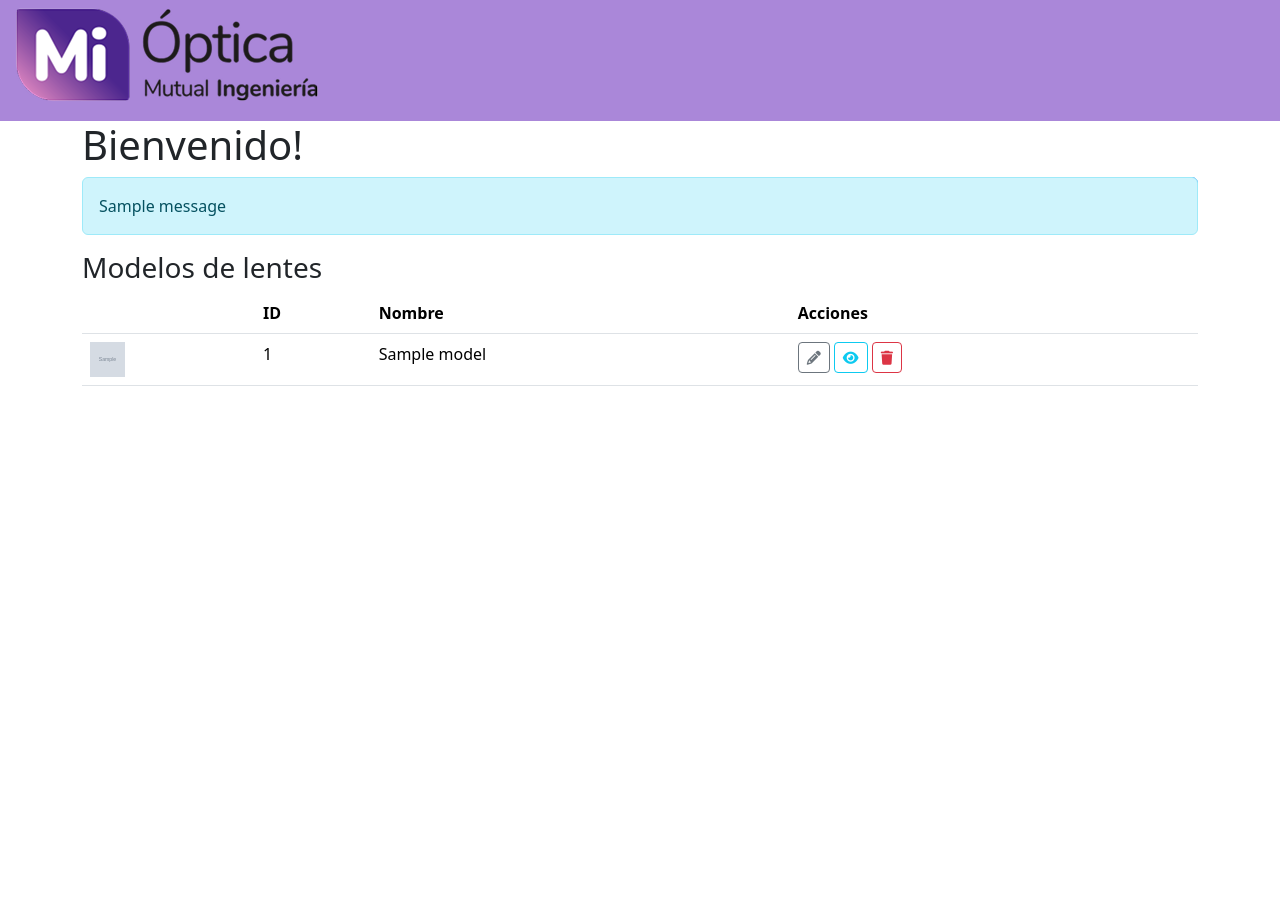
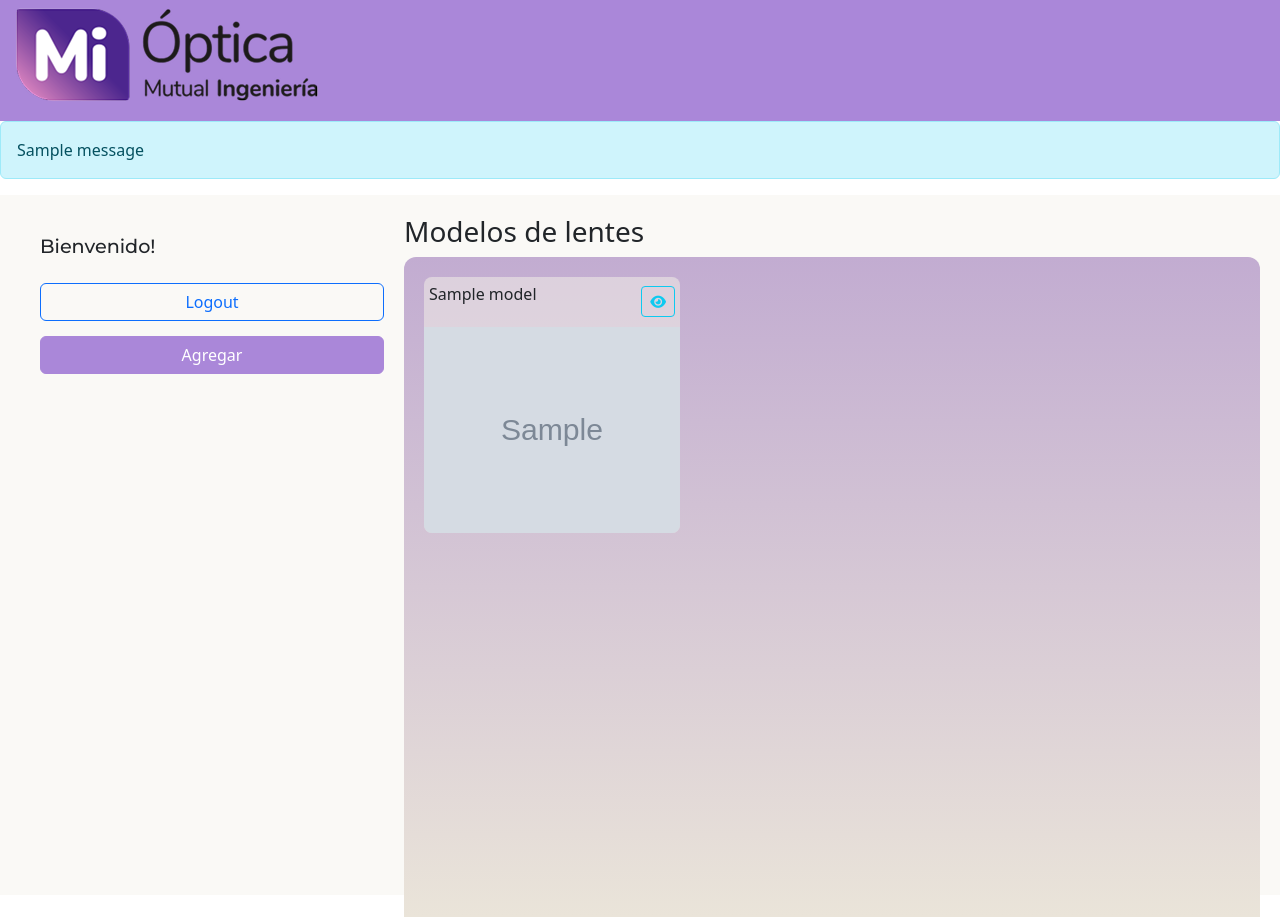
Before and after one commit to matildegarelik/vidriera-digital-interactiva, a Flask app: page /home_admin in a window 1280 px wide. Before the commit the page ends 386 px from the top, so only its background shows below. Run offline with Flask 3, Linux system fonts and the light colour scheme; a user stored in the database is signed in; tables that the repository leaves empty hold one stand-in row (values such as "Sample post"); grey boxes marked "Sample" are stand-in pictures; one stand-in notice (Sample message) is shown; some libraries are stand-ins or nearby versions.

Commit message:
Comienzo front home_admin

```diff
--- a/app/routes.py
+++ b/app/routes.py
@@ -112,9 +112,9 @@ def login():
 
 @main.route('/home_admin')
 def home_admin():
-    if 'usuario' not in session:
-        flash('Debes iniciar sesión primero')
-        return redirect(url_for('main.login'))
+    #if 'usuario' not in session:
+     #   flash('Debes iniciar sesión primero')
+      #  return redirect(url_for('main.login'))
 
     # traemos todos los productos con su descripción
     models = Model.query.all()
--- /dev/null
+++ b/app/static/css/home_admin.css
@@ -0,0 +1,63 @@
+.container{
+    display: grid;
+    grid-template-columns: 384px 1fr;
+    min-height: calc(100vh - 100px);
+    min-width: 100%;
+    padding: 20px;
+    background-color: #f2efe861;
+}
+
+.barra_lateral{
+    padding: 20px;
+    display: flex;
+    flex-direction: column;
+    gap: 15px;
+}
+
+.barra_lateral .bienvenido{
+    font-family: "Montserrat";
+    font-size: 1.2rem;
+    margin-bottom: 10px;
+}
+
+.sector_modelos{
+    height: 100%;
+}
+
+.container_modelos{
+    display: grid;
+    grid-template-columns: repeat(auto-fit, minmax(200px,1fr));
+    gap: 20px;
+    padding: 20px;
+    height: 100%;
+
+    background: linear-gradient(to bottom, #c2acd1, #eae4d9);
+    border-top-left-radius: 12px;
+    border-top-right-radius: 12px;
+}
+
+.item_cuadricula{
+    width: 256px;
+    height: 256px;
+    background: #f2efe88b;
+    display: flex;
+    flex-direction: column;
+    border-radius: 8px;
+    overflow: hidden;
+}
+
+.info_lente_cuadricula {
+    flex: 0 0 40px;
+    display: flex;
+    justify-content: space-between;
+    align-items: center;
+    padding: 5px;
+    width: 100%;
+    box-sizing: border-box;
+}
+
+.item_cuadricula img {
+     flex: 1;
+    width: 100%;
+    object-fit: cover;
+}
--- a/app/templates/home_admin.html
+++ b/app/templates/home_admin.html
@@ -6,18 +6,43 @@
 {% endblock %}
 
 {% block content %}
+{% with messages = get_flashed_messages() %}
+{% if messages %}
+    <div class="alert alert-info">{{ messages[0] }}</div>
+{% endif %}
+{% endwith %}
 <div class="container">
-    <h1>Bienvenido!</h1>
-    <a href="/logout" class="btn btn-outline-primary" style="float:right">Logout</a>
-    <a href="{{ url_for('main.agregar_lente') }}" class="btn btn-primary" style="float:right">Agregar</a>
-    {% with messages = get_flashed_messages() %}
-      {% if messages %}
-        <div class="alert alert-info">{{ messages[0] }}</div>
-      {% endif %}
-    {% endwith %}
+      <!-- Sidebar -->
+    <div class="barra_lateral">
+        <h1 class="bienvenido">Bienvenido!</h1>
+        <a href="/logout" class="btn btn-outline-primary" style="float:right">Logout</a>
+        <a href="{{ url_for('main.agregar_lente') }}" class="btn btn-primary" style="float:right">Agregar</a>
+    </div>
 
-    <h3>Modelos de lentes</h3>
-    <table class="table">
+
+     <!-- Main content -->
+    <div class="sector_modelos">
+        <h3>Modelos de lentes</h3>
+        <div class="container_modelos">
+            {% for lente in models%}
+            <div class="item_cuadricula">
+                <div class="info_lente_cuadricula">
+                    <p class="nombre_cuadricula">{{lente.name}}</p>
+                    <button class="btn btn-sm btn-outline-info toggle-visible" data-id="{{ lente.model_id }}" title="Visibilidad">
+                            {% if lente.visible %}
+                                <i class="fas fa-eye"></i>
+                            {% else %}
+                                <i class="fas fa-eye-slash"></i>
+                            {% endif %}
+                    </button>
+                </div>
+                <img class="img_cuadricula" src="{{lente.path_to_img_front}}">
+            </div>
+            {% endfor %}
+        </div>
+    </div>
+
+    <!-- <table class="table">
         <thead>
             <tr>
                 <th></th>
@@ -50,7 +75,7 @@
             </tr>
             {% endfor %}
         </tbody>
-    </table>
+    </table> -->
 
 </div>
 
```
Also changed, not shown: instance/default.db (added).
